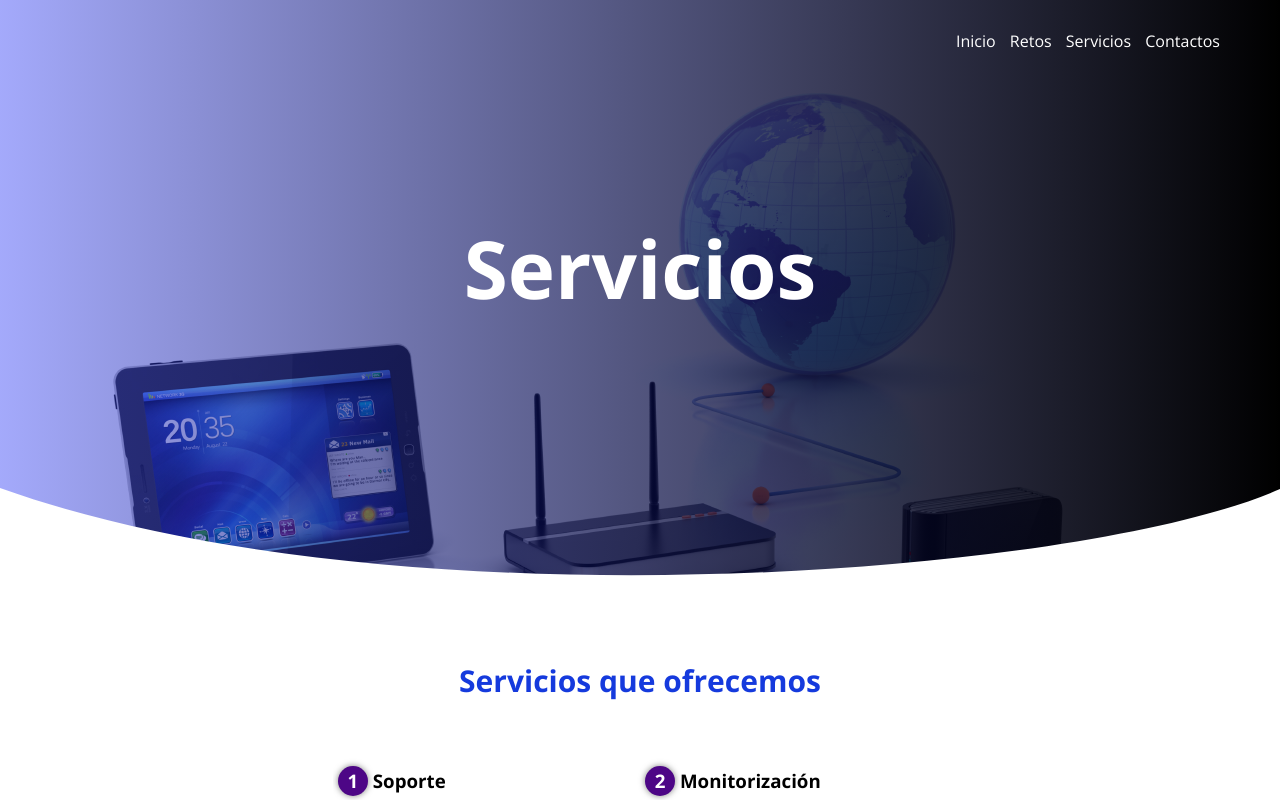
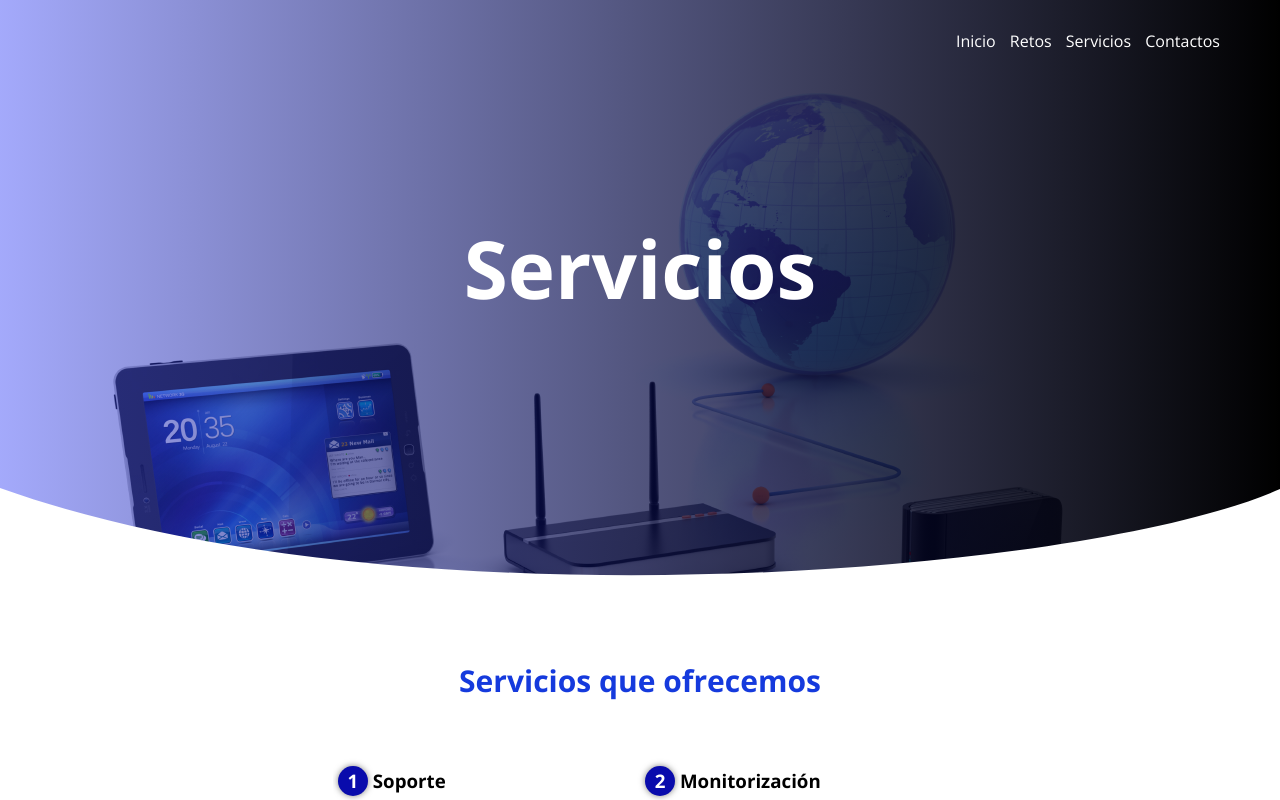
Before and after one commit to NetCo-Enterprise/PagPrincipal, a plain HTML site: page servicios.html in a window 1280 px wide. Shown: the top 800 px of the page. Drawn offline with nearby package versions, Linux system fonts and the light colour scheme.

Commit message:
Update estilos-servicios.css

```diff
--- a/css/estilos-servicios.css
+++ b/css/estilos-servicios.css
@@ -113,7 +113,7 @@ header .textos-header {
 }
 
 .servicios-contenido h3 span {
-  background: #4d0686;
+  background: #090bac;
   color: #fff;
   border-radius: 50%;
   display: inline-block;
```
